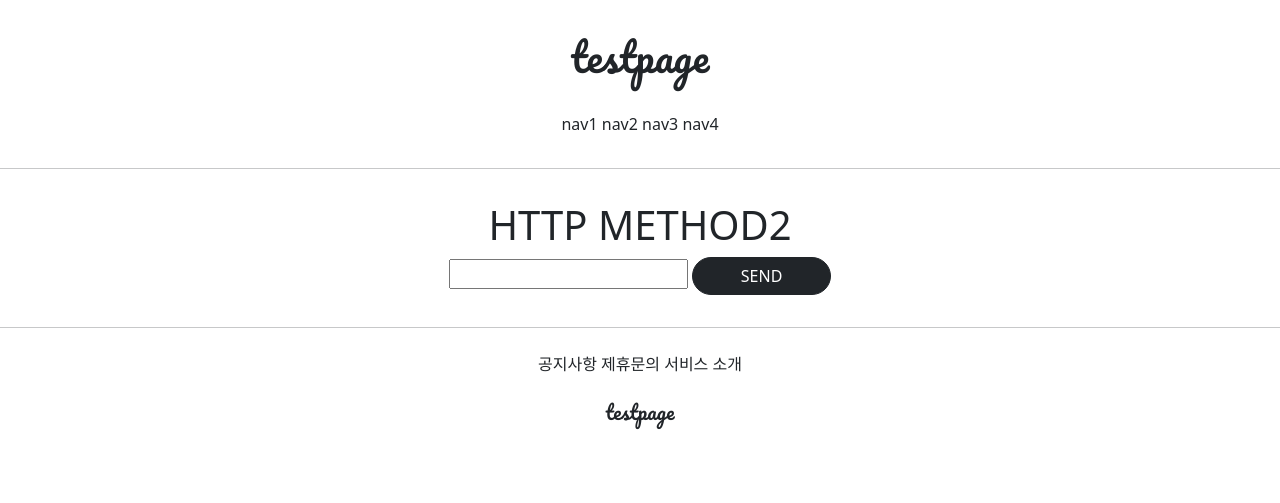
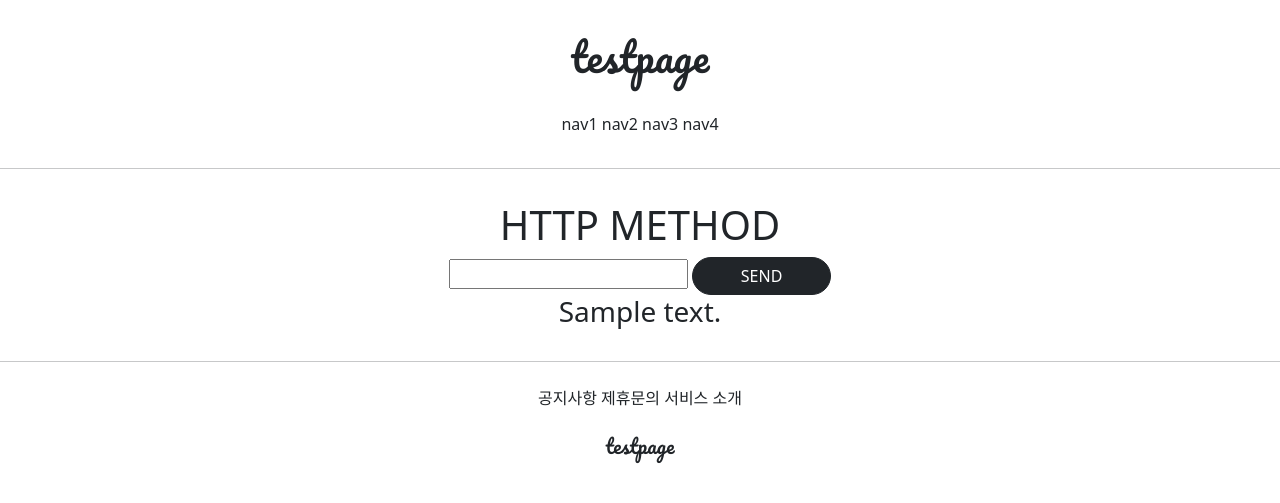
Before and after one commit to phu92/GIS_phu_repeat, a Django app: page /accounts/hello_world/ in a window 1280 px wide. Shown: the top 503 px of the page. Run offline with Django 3.2, Linux system fonts and the light colour scheme; tables that the repository leaves empty hold one stand-in row (values such as "Sample post"); parts of the project's set-up code (start-up, migrations or seed data) failed here and were passed over.

Commit message:
7.13 git commit 1

```diff
--- a/accountapp/templates/accountapp/hello_world.html
+++ b/accountapp/templates/accountapp/hello_world.html
@@ -3,7 +3,7 @@
 {% block content %}
 
     <div style="margin:2rem; text-align: center">
-        <h1>HTTP METHOD2</h1>
+        <h1>HTTP METHOD</h1>
 
         <form action="/accounts/hello_world/" method="POST">
             {% csrf_token %}
@@ -12,6 +12,9 @@
 
         </form>
 
-        <h3>{{ new_model.text }}</h3>
+        {%  for data in data_list %}
+        <h3>{{ data.text }}</h3>
+        {% endfor %}
+
     </div>
 {% endblock %}
--- a/accountapp/views.py
+++ b/accountapp/views.py
@@ -14,7 +14,11 @@ def hello_world(request):
         new_model = NewModel()
         new_model.text = temp
         new_model.save()
+        data_list = NewModel.objects.all()
 
-        return render(request, 'accountapp/hello_world.html', context={'new_model':new_model})
+        return render(request, 'accountapp/hello_world.html',
+                      context={'data_list': data_list})
     else:
-        return render(request, 'accountapp/hello_world.html', context={'text': 'GET METHOD!'})
+        data_list = NewModel.objects.all()
+        return render(request, 'accountapp/hello_world.html',
+                      context={'data_list': data_list})
```
Also changed, not shown: identifier.sqlite (added).
